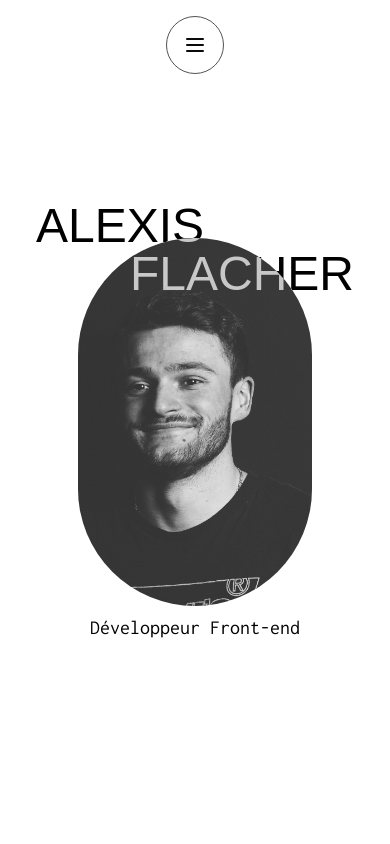
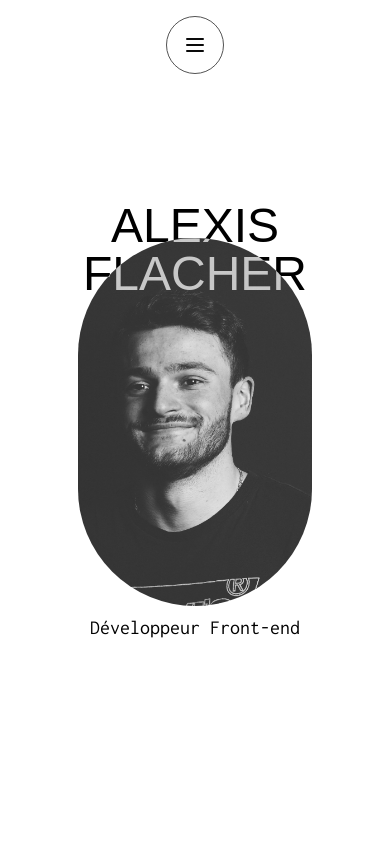
Before and after one commit to AlexisF9/Portfolio-2025, a Next.js app: page / in a window 390 px wide. Shown: the top 844 px of the page. Built offline with nearby package versions, Linux system fonts and the light colour scheme; a web font is replaced by a local one.

Commit message:
edit title and picture responsive in home page

```diff
--- a/app/page.tsx
+++ b/app/page.tsx
@@ -50,7 +50,7 @@ export default function Home() {
       { opacity: 0 },
       {
         opacity: 1,
-        duration: 1,
+        duration: 1.3,
       }
     );
 
@@ -89,14 +89,17 @@ export default function Home() {
           height={600}
           alt="Photo Alexis Flacher"
           ref={pictureRef}
-          className="opacity-[0] rounded-full absolute aspect-[2/3] w-auto h-[400px] sm:h-[500px] md:h-[600px] max-h-dvh object-cover z-[-1] p-4"
+          className="opacity-[0] rounded-full absolute aspect-[2/3] w-auto h-[400px] sm:h-[65%] max-h-dvh object-cover z-[-1] p-4"
         />
-        <div className="flex flex-col dark:text-white w-full gap-9 md:gap-4 h-[440px] sm:h-[540px] md:h-[640px] max-h-dvh justify-between">
-          <h1 className="font-gothic text-5xl sm:text-7xl md:text-8xl uppercase flex flex-col items-center text-white mix-blend-difference">
-            <span ref={titleRef} className="opacity-[0] self-start">
+        <div className="flex flex-col dark:text-white w-full gap-9 md:gap-4 h-[440px] sm:h-[70%] max-h-dvh justify-between">
+          <h1 className="font-gothic text-5xl md:text-[6vw] flex flex-col text-center md:text-start md:grid grid-rows-2 grid-cols-2 mx-auto uppercase text-white mix-blend-difference">
+            <span ref={titleRef} className="opacity-[0] justify-self-end">
               Alexis
             </span>
-            <span ref={title2Ref} className="opacity-[0] self-end">
+            <span
+              ref={title2Ref}
+              className="opacity-[0] row-start-2 col-start-2"
+            >
               Flacher
             </span>
           </h1>
```
